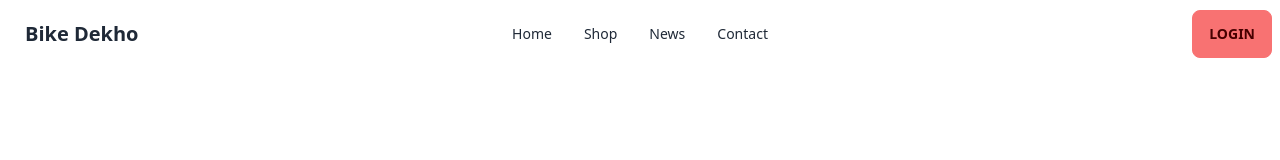
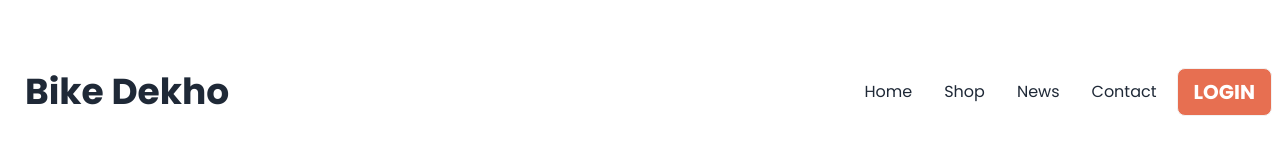
Before and after one commit to tanvirjem2/biker-zone-daisyUI-b8, a plain HTML site: page index.html in a window 1280 px wide. Drawn offline with nearby package versions, Linux system fonts and the light colour scheme.

Commit message:
Navbar done

```diff
--- a/index.html
+++ b/index.html
@@ -10,14 +10,37 @@
     <link href="https://cdn.jsdelivr.net/npm/daisyui@3.3.1/dist/full.css" rel="stylesheet" type="text/css" />
     <script src="https://cdn.tailwindcss.com"></script>
 
+    <!-- Added font -->
+    <link rel="preconnect" href="https://fonts.googleapis.com">
+    <link rel="preconnect" href="https://fonts.gstatic.com" crossorigin>
+    <link href="https://fonts.googleapis.com/css2?family=Poppins:wght@400;500;600;700;800&display=swap"
+        rel="stylesheet">
+
+    <script>
+        tailwind.config = {
+            theme: {
+                extend: {
+                    colors: {
+                        'bike-primary': '#E76F51',
+                    }
+                }
+            }
+        }
+    </script>
+
+    <style>
+        .font-poppins {
+            font-family: 'Poppins', sans-serif;
+        }
+    </style>
 </head>
 
-<body>
+<body class="font-poppins">
     <!-- Header section -->
-    <header>
-        <nav>
+    <header class="md:container md:mx-auto">
+        <nav class="my-14">
             <div class="navbar bg-base-100">
-                <div class="navbar-start">
+                <div class="flex-1">
                     <div class="dropdown">
                         <label tabindex="0" class="btn btn-ghost lg:hidden">
                             <svg xmlns="http://www.w3.org/2000/svg" class="h-5 w-5" fill="none" viewBox="0 0 24 24"
@@ -27,32 +50,32 @@
                             </svg>
                         </label>
                         <ul tabindex="0"
-                            class="menu menu-sm dropdown-content mt-3 z-[1] p-2 shadow bg-base-100 rounded-box w-52">
+                            class="menu menu-sm dropdown-content mt-3 z-[1] p-2 shadow bg-base-100 rounded-box w-52 text-base">
                             <li><a>Home</a></li>
                             <li><a>Shop</a></li>
                             <li><a>News</a></li>
                             <li><a>Contact</a></li>
                         </ul>
                     </div>
-                    <a class="btn btn-ghost normal-case text-xl">Bike Dekho</a>
+                    <a class="btn btn-ghost normal-case text-4xl font-bold">Bike Dekho</a>
                 </div>
                 <div class="navbar-center hidden lg:flex">
-                    <ul class="menu menu-horizontal px-1">
+                    <ul class="menu menu-horizontal px-1 text-base">
                         <li><a>Home</a></li>
                         <li><a>Shop</a></li>
                         <li><a>News</a></li>
                         <li><a>Contact</a></li>
                     </ul>
                 </div>
-                <div class="navbar-end">
-                    <a class="btn btn-error">Login</a>
+                <div class="">
+                    <a class="btn bg-bike-primary text-[#FFF] text-xl font-bold">Login</a>
                 </div>
             </div>
         </nav>
     </header>
 
     <!-- Main section -->
-    <main></main>
+    <main class="md:container md:mx-auto"></main>
 
     <!-- Footer section -->
     <footer></footer>
```
